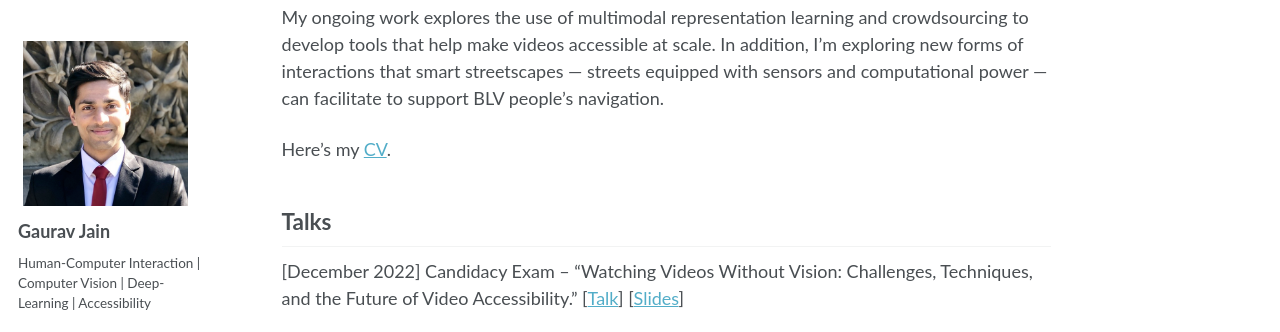
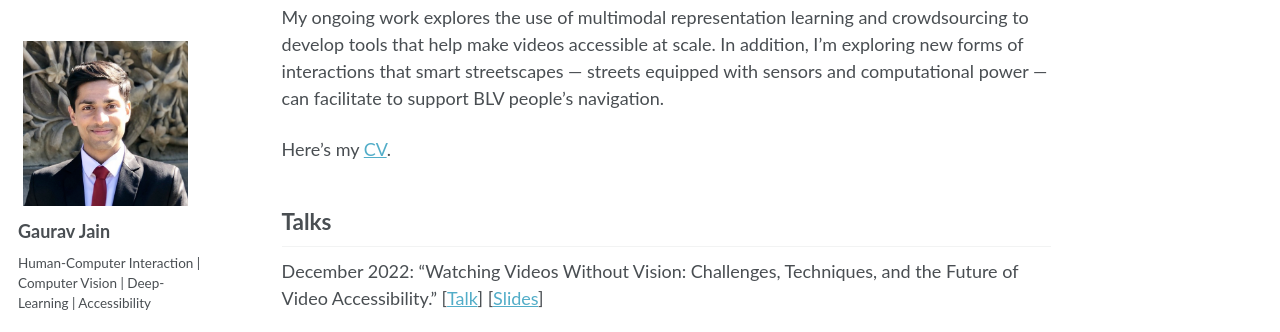
Before and after one commit to Gaurav1302/gaurav1302.github.io, a Jekyll site: the page built from _pages/about.md, in a window 1280 px wide and 900 px high, scrolled down 594 px, cut to the strip 0-332 px from the top of the window. Built offline with Jekyll 4.4.1, drawn with Linux system fonts in a browser that asks for light colours.

Commit message:
minor updates

```diff
--- a/_pages/about.md
+++ b/_pages/about.md
@@ -24,8 +24,8 @@
 
 ## Talks
 
-[December 2022] Candidacy Exam -- "Watching Videos Without Vision: Challenges, Techniques, and the Future of Video Accessibility." [[Talk](https://www.youtube.com/watch?v=QuGQKrjezdk)] [[Slides](http://gaurav1302.github.io/files/CE.pdf)]
-<iframe width="504" height="283.5" src="https://www.youtube.com/embed/QuGQKrjezdk" title="YouTube video player" frameborder="0" allow="accelerometer; autoplay; clipboard-write; encrypted-media; gyroscope; picture-in-picture; web-share" allowfullscreen></iframe>
+December 2022: "Watching Videos Without Vision: Challenges, Techniques, and the Future of Video Accessibility." [[Talk](https://www.youtube.com/watch?v=QuGQKrjezdk)] [[Slides](http://gaurav1302.github.io/files/CE.pdf)]
+<iframe width="160" height="90" src="https://www.youtube.com/embed/QuGQKrjezdk" title="YouTube video player" frameborder="0" allow="accelerometer; autoplay; clipboard-write; encrypted-media; gyroscope; picture-in-picture; web-share" allowfullscreen></iframe>
 <!-- - November 2022: Paper accepted at CSCW 2023. [[Preprint](https://arxiv.org/abs/2211.16465)]  -->
 
 <!-- My research revolves around building systems that help people with disabilities to better experience the world around them. Specifically, I am interested in leveraging computer vision and deep learning for multimodal analysis (such as videos, images, and audio) to make digital media more accessible to people who are blind and low vision. To this end, I focus on solving technical challenges of using AI for accessibility and the design of novel interaction techniques that help facilitate a more immersive user experience for people with disabilities. -->
```
